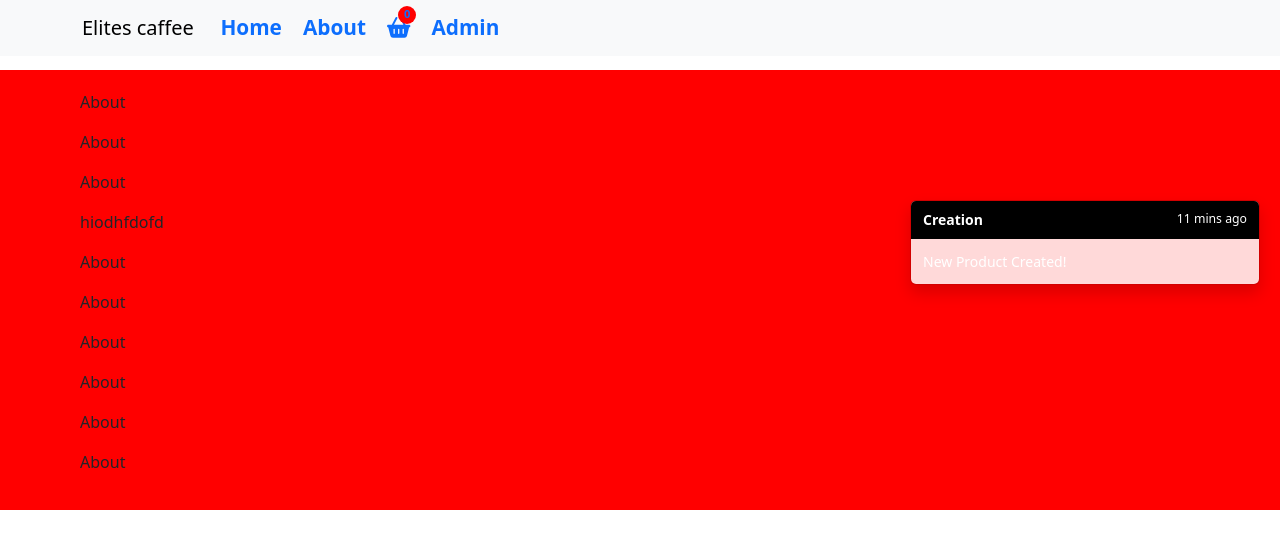
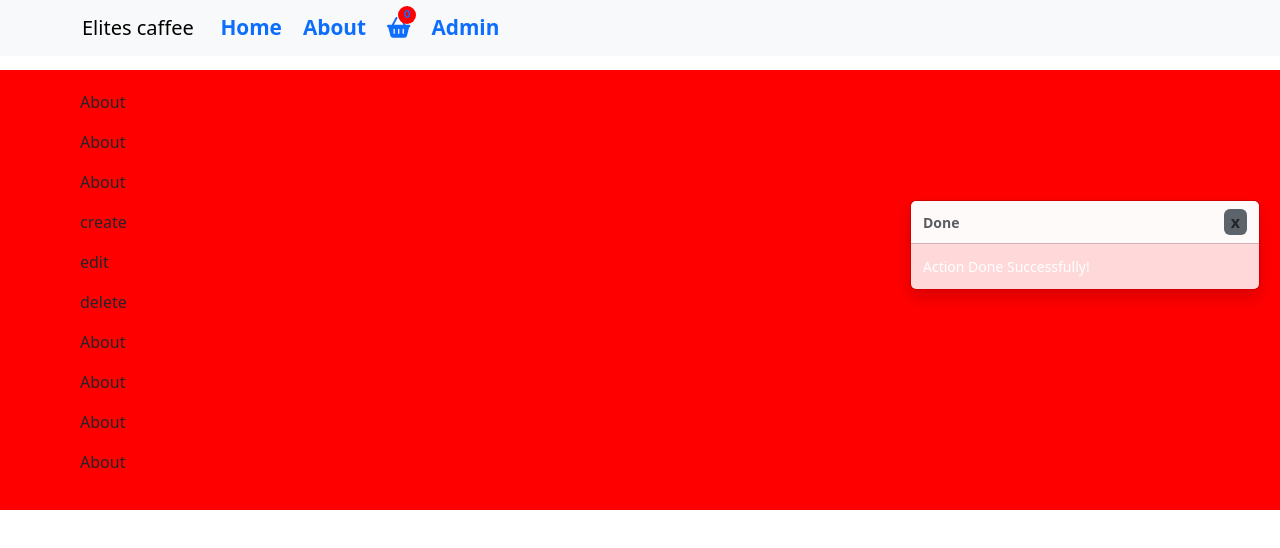
Before and after one commit to Alhajjy/ecommes-app, a React (Create React App) app: page /about in a window 1280 px wide. Shown: the top 548 px of the page. Built offline with nearby package versions, Linux system fonts and the light colour scheme.

Commit message:
dynamic toasts

```diff
--- a/src/assets/styles/layout.scss
+++ b/src/assets/styles/layout.scss
@@ -9,7 +9,7 @@
 }
 @keyframes hideme {
   0% {
-    top: 200px;
+    top: -200px;
   }
   5% {
     top: 20px;
@@ -18,6 +18,6 @@
     top: 20px;
   }
   100% {
-    top: 200px;
+    top: -200px;
   }
 }
--- a/src/components/bootstrap-toasts.jsx
+++ b/src/components/bootstrap-toasts.jsx
@@ -12,6 +12,8 @@ const BootstrapToasts = ({ toastCase }) => {
   });
   const conftoastStyle = () => {
     dispatch(handleToast(toastCase));
+
+    console.log(toast.background);
     switch (toastCase) {
       case "create":
         style.toast = {
@@ -20,7 +22,38 @@ const BootstrapToasts = ({ toastCase }) => {
           animation: `${toggle ? "hideme 4s linear 0s 1 alternate" : "none"}`,
           display: `${!toggle ? "inline" : "hidden"}`,
         };
-        style.header = { background: "black", color: "white" };
+        style.header = {
+          background:
+            "linear-gradient(90deg, rgba(25,135,84,1) 0%, rgba(0,4,98,1) 50%, rgba(238,0,0,1) 100%)",
+          color: "white",
+        };
+        break;
+      case "update":
+        console.log(toast.background);
+        style.toast = {
+          ...style.toast,
+          background: `${toast.background}`,
+          animation: `${toggle ? "hideme 4s linear 0s 1 alternate" : "none"}`,
+          display: `${!toggle ? "inline" : "hidden"}`,
+        };
+        style.header = {
+          background:
+            "linear-gradient(90deg, rgba(25,135,84,1) 0%, rgba(0,4,98,1) 50%, rgba(238,0,0,1) 100%)",
+          color: "white",
+        };
+        break;
+      case "delete":
+        style.toast = {
+          ...style.toast,
+          background: `${toast.background}`,
+          animation: `${toggle ? "hideme 4s linear 0s 1 alternate" : "none"}`,
+          display: `${!toggle ? "inline" : "hidden"}`,
+        };
+        style.header = {
+          background:
+            "linear-gradient(90deg, rgba(25,135,84,1) 0%, rgba(0,4,98,1) 50%, rgba(238,0,0,1) 100%)",
+          color: "white",
+        };
         break;
       default:
         break;
@@ -30,9 +63,6 @@ const BootstrapToasts = ({ toastCase }) => {
     conftoastStyle();
     console.log(toggle);
   }, [toggle]);
-  // useEffect(() => {
-  //   setTg(toggle);
-  // }, [toggle]);
   return (
     <div>
       <Toast
@@ -51,7 +81,17 @@ const BootstrapToasts = ({ toastCase }) => {
       >
         <Toast.Header style={{ ...style.header }}>
           <strong className="me-auto">{toast.title}</strong>
-          <small>11 mins ago</small>
+          <small
+            className="btn"
+            style={{
+              background: "#5c636a",
+              fontWeight: "bold",
+              padding: "0px 6px",
+            }}
+            onClick={() => togglIt()}
+          >
+            x
+          </small>
         </Toast.Header>
         <Toast.Body>{toast.message}</Toast.Body>
       </Toast>
--- a/src/pages/About/About.jsx
+++ b/src/pages/About/About.jsx
@@ -1,26 +1,42 @@
-import React from "react";
+import React, { useState } from "react";
 import BootstrapToasts from "../../components/bootstrap-toasts";
 import { useDispatch } from "react-redux";
 import { togglIt } from "../../store/toastSlice";
 
 const About = () => {
+  const [msg, setMsg] = useState("");
   const dispatch = useDispatch();
   return (
     <div className="about">
       <div className="main-con">
-        <BootstrapToasts toastCase="create" />
+        <BootstrapToasts toastCase={msg} />
         <p>About</p>
         <p>About</p>
         <p>About</p>
         <p
           onClick={() => {
+            setMsg("create");
             dispatch(togglIt());
           }}
         >
-          hiodhfdofd
+          create
         </p>
-        <p>About</p>
-        <p>About</p>
+        <p
+          onClick={() => {
+            setMsg("update");
+            dispatch(togglIt());
+          }}
+        >
+          edit
+        </p>
+        <p
+          onClick={() => {
+            setMsg("delete");
+            dispatch(togglIt());
+          }}
+        >
+          delete
+        </p>
         <p>About</p>
         <p>About</p>
         <p>About</p>
--- a/src/store/toastSlice.js
+++ b/src/store/toastSlice.js
@@ -5,7 +5,11 @@ export const toastSlice = createSlice({
   initialState: {
     toggle: false,
     case: "",
-    toast: {},
+    toast: {
+      title: "Done",
+      message: "Action Done Successfully!",
+      background: "#0a58ca",
+    },
   },
   reducers: {
     togglIt: (state, action) => {
@@ -20,14 +24,22 @@ export const toastSlice = createSlice({
           state.toast = {
             title: "Creation",
             message: "New Product Created!",
-            background: "#198754",
-            hBackground: "#198754",
-            time: 3000,
+            background: "#157347",
           };
           break;
         case "update":
+          state.toast = {
+            title: "Updating",
+            message: "Product Edited Successfully!",
+            background: "#0a58ca",
+          };
           break;
         case "delete":
+          state.toast = {
+            title: "Deleting",
+            message: "Product Deleted Successfully!",
+            background: "#b02a37",
+          };
           break;
         default:
           break;
```
